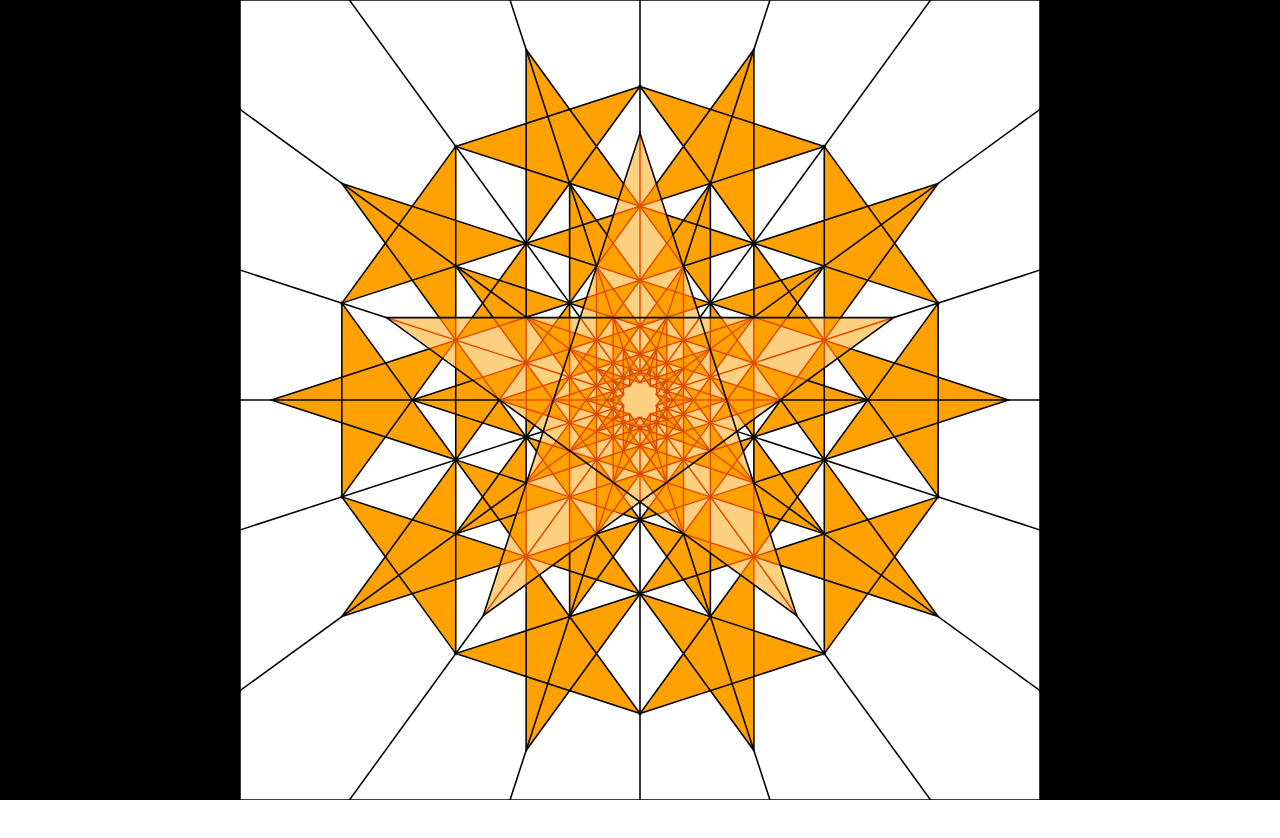
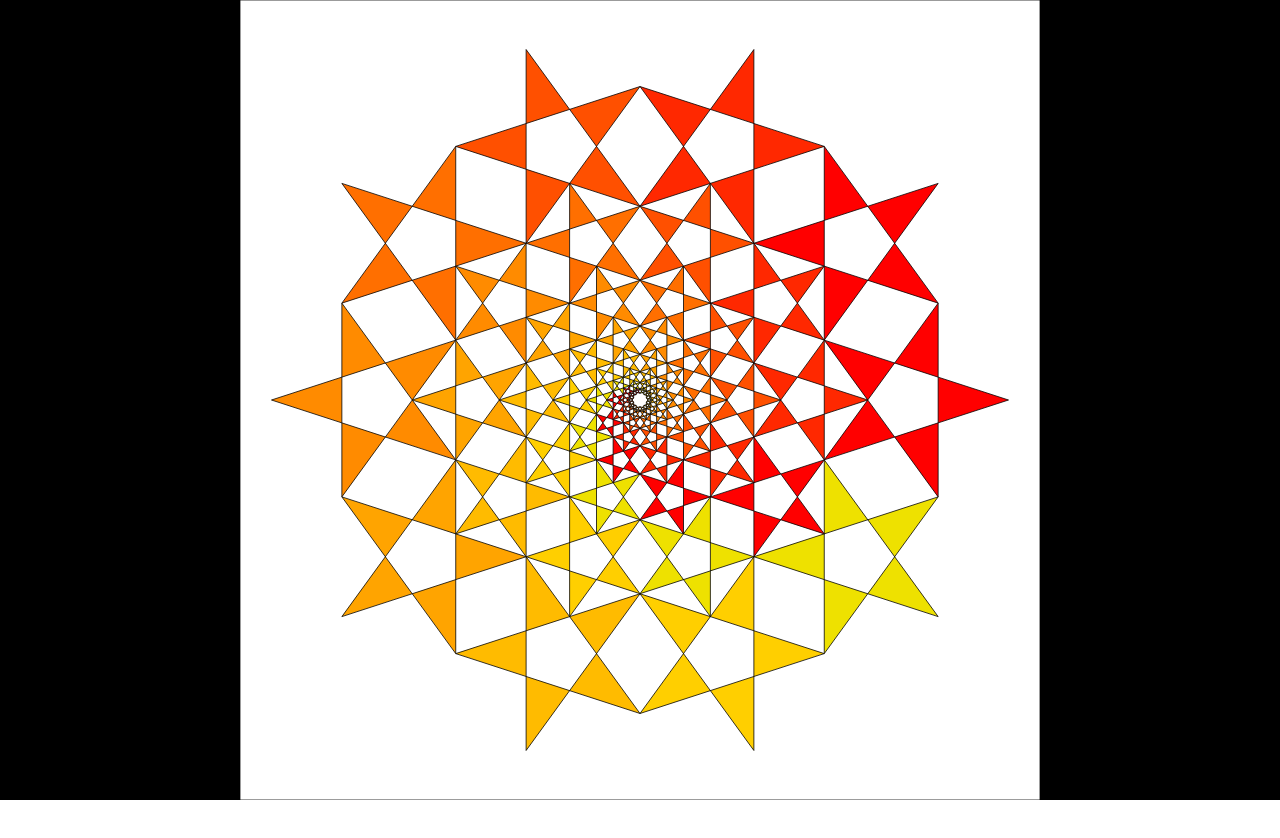
Before and after one commit to dopplerreflect/starts-with-a, a SvelteKit app: page /golden-starfield in a window 1280 px wide. Shown: the top 838 px of the page. Built offline with nearby package versions, Linux system fonts and the light colour scheme.

Commit message:
golden-starfield: refactor and add hue spiral

```diff
--- a/src/routes/golden-starfield/+page.svelte
+++ b/src/routes/golden-starfield/+page.svelte
@@ -2,33 +2,31 @@
 
 <script lang="ts">
 	import Background from '$lib/components/Background.svelte';
-	import {
-		anglesArray,
-		arrayMap,
-		pentagram,
-		phi,
-		radialPoint,
-		radialPointString,
-		viewBox
-	} from '$lib/geometry';
-	import { pathFromDSL } from '$lib/path-parser';
+	import { anglesArray, arrayMap, pentagram, phi, radialPoint, viewBox } from '$lib/geometry';
 	import { useSaveFile } from '$lib/save-svg';
+	import { useZoomableViewbox } from '$lib/use-zoomable-viewbox';
 	import { onMount } from 'svelte';
 
 	let svg: SVGSVGElement;
 	onMount(() => {
 		const unmountSaveFile = useSaveFile(svg, { timestamp: true });
+		const unmountZoom = useZoomableViewbox(svg);
 		return () => {
 			unmountSaveFile();
+			unmountZoom();
 		};
 	});
 	const size = 2 ** 10;
 	const r = size / 3;
-	const angles = arrayMap(10, (n) => 36 * n - 18);
-	const angles10 = anglesArray(10, 0);
-	const radii = arrayMap(6, (n) => r * phi ** n);
+	const radii = arrayMap(12, (n) => r * phi ** n);
 
-	const parse = pathFromDSL(angles, radii);
+	const pentagramPaths = anglesArray(10, 0)
+		.map((a) =>
+			[0, 1, 2, 3, 4, 5, 6, 7].map((i) =>
+				pentagram(radii[i + 2], { center: radialPoint(a, radii[i]), rotate: a + 18 })
+			)
+		)
+		.flat();
 </script>
 
 <svg bind:this={svg} id="golden-starfield" viewBox={viewBox(size)}>
@@ -37,33 +35,21 @@
 			path,
 			circle {
 				stroke: black;
-				stroke-width: 2;
 			}
 			path.f {
-				fill: oklch(1 0.37 60 / 0.5);
+				fill: oklch(0.5 0.37 240 / 0.5);
 			}
 			.lotsapentagrams path {
-				fill: oklch(1 0.37 60 / 1);
+				/* fill: oklch(1 0.37 60 / 1); */
 				/* fill: none; */
-				/* fill-rule: evenodd; */
+				fill-rule: evenodd;
 			}
 		</style>
 	</defs>
 	<Background {size} fill="white" />
 	<g class="lotsapentagrams">
-		{#each angles10 as a}
-			<path d={pentagram(radii[2], { center: radialPoint(a, radii[0]), rotate: a + 18 })} />
-			<path d={pentagram(radii[3], { center: radialPoint(a, radii[1]), rotate: a + 18 })} />
-			<path d={pentagram(radii[4], { center: radialPoint(a, radii[2]), rotate: a + 18 })} />
-			<path d={pentagram(radii[5], { center: radialPoint(a, radii[3]), rotate: a + 18 })} />
-			<path d={pentagram(radii[5] * phi, { center: radialPoint(a, radii[4]), rotate: a + 18 })} />
-			<path
-				d={pentagram(radii[5] * phi ** 2, { center: radialPoint(a, radii[5]), rotate: a + 18 })}
-			/>
+		{#each pentagramPaths as path, i}
+			<path d={path} fill={`oklch(0.88 0.37 ${30 + (i % 9) * 10})`} />
 		{/each}
 	</g>
-	{#each anglesArray(20) as a, i}
-		<path d={`M${radialPointString(a, radii[5])}L${radialPointString(a, size)}`} />
-	{/each}
-	<path class="f" d={parse('M0 0L4 0L8 0L 2 0L6 0Z')} />
 </svg>
```
